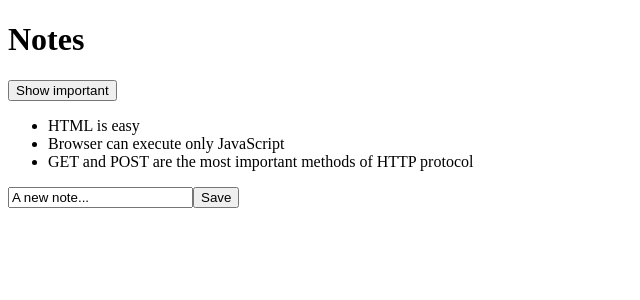
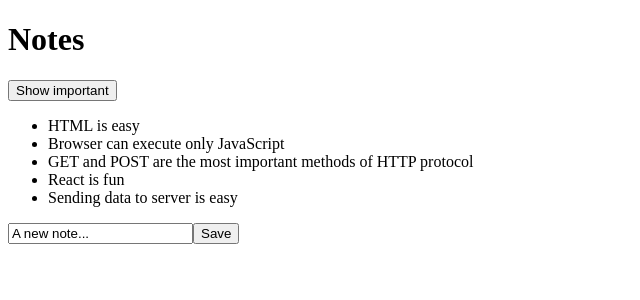
Before and after one commit to MarioTawfelis/FullStack-WebDev-Frontend, a React (Create React App) app in the folder part3/notes/: page / in a window 1280 px wide. Shown: the top 300 px of the page, without its empty margins (0-640 px from the left). Built offline with nearby package versions, Linux system fonts and the light colour scheme; data requests are answered from the project's data file.

Commit message:
Sending data to server functionality

```diff
--- a/part3/notes/db.json
+++ b/part3/notes/db.json
@@ -14,6 +14,16 @@
       "id": 3,
       "content": "GET and POST are the most important methods of HTTP protocol",
       "important": true
+    },
+    {
+      "content": "React is fun",
+      "important": false,
+      "id": 4
+    },
+    {
+      "content": "Sending data to server is easy",
+      "important": false,
+      "id": 5
     }
   ]
 }
--- a/part3/notes/src/App.js
+++ b/part3/notes/src/App.js
@@ -16,18 +16,22 @@ const App = (props) => {
     })
   }, [])
 
-  console.log('render', notes.length, 'notes')
 
   const addNote = (event) => {
     event.preventDefault()
     const noteObject = {
       content: newNote,
-      important: Math.random() < 0.5,
-      id: notes.length + 1,
+      important: Math.random() < 0.5
+      // id: notes.length + 1,
     }
 
-    setNotes(notes.concat(noteObject))
-    setNewNote('')
+    axios
+      .post('http://localhost:3001/notes', noteObject)
+      .then(response => {
+        setNewNote(notes.concat(response.data))
+        setNewNote('')
+      })
+
   }
 
   const handleNewNote = (event) => {
```
Lines whose indentation alone changed are shown as unchanged.
